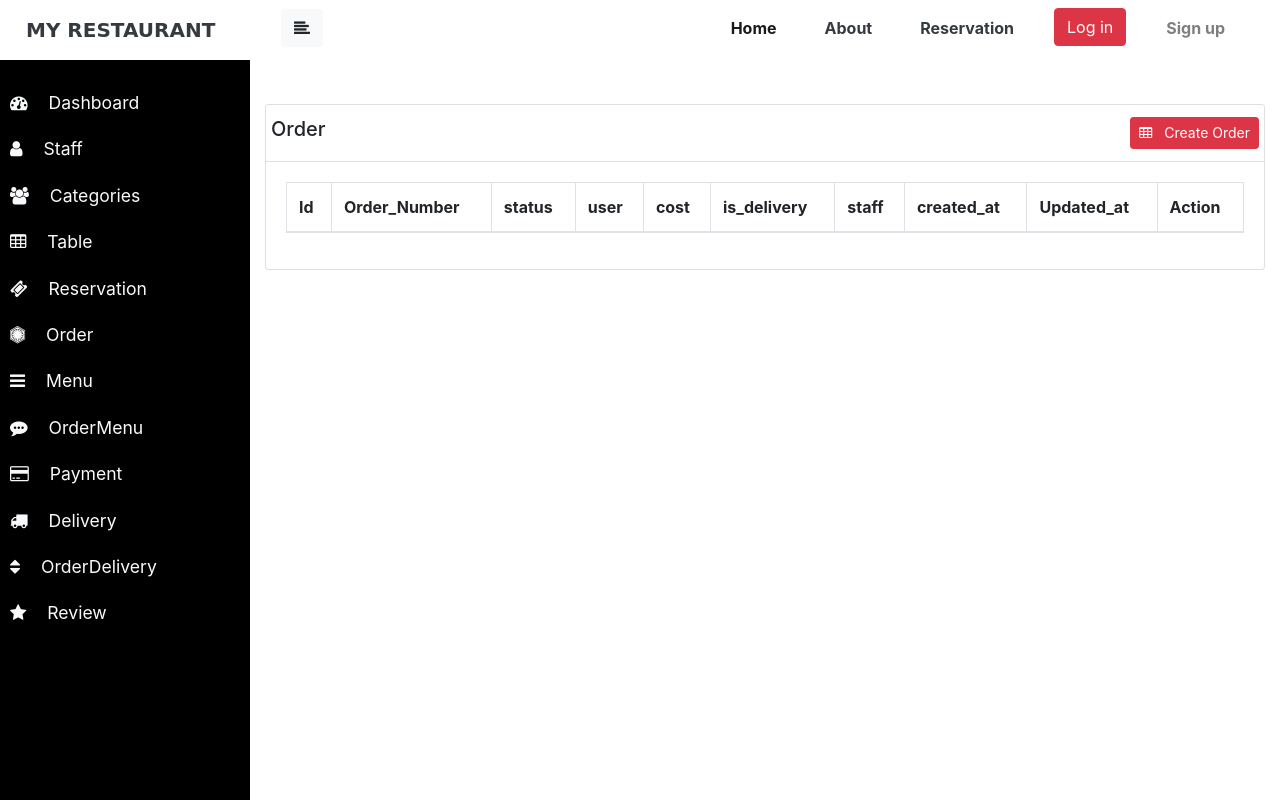
After one commit to Mwai-kiragu/Django-Restaurant-System, a Django app: page /staff/orders in a window 1280 px wide. The commit adds this page. Run offline with Django 3.2, Linux system fonts and the light colour scheme; data that the repository does not hold is empty; some libraries are stand-ins or nearby versions.

Commit message:
New Commits

```diff
--- /dev/null
+++ b/staff/templates/orders.html
@@ -0,0 +1,62 @@
+{% extends 'base_dashboard.html' %}
+
+{% load static %}
+
+{% block content %}
+
+    <div class="row justify-content-center">
+        <div class="col-lg-12 mt-5">
+            <div class="card">
+                <div class="card-header bg-white">
+                    <div class="row">
+                        <h5>Order</h5>
+                        <a href="{% url 'create.order' %}" class="btn btn-danger btn-sm ml-auto">
+                            <i class="fa fa-table mr-2" aria-hidden="true"></i>
+                            Create Order
+                        </a>
+                    </div>
+                </div>
+                <div class="card-body">
+                    <table class="table table-striped table-hover table-bordered">
+                        <thead>
+                            <tr>
+                                <th>Id</th>
+                                <th>Order_Number</th>
+                                <th>status</th>
+                                <th>user</th>
+                                <th>cost</th>
+                                <th>is_delivery</th>
+                                <th>staff</th>
+                                <th>created_at</th>
+                                <th>Updated_at</th>
+                                <th>Action</th>
+                            </tr>
+                        </thead>
+                        <tbody>
+                            {% for order in orders %}
+                                <tr>
+                                    <td>{{order.id}}</td>
+                                    <td>{{order.order_number}}</td>
+                                    <td>{{order.status}}</td>
+                                    <td>{{order.user}}</td>
+                                    <td>{{order.cost}}</td>
+                                    <td>{{order.is_delivery}}</td>
+                                    <td>{{order.staff}}</td>
+                                    <td>{{table.created_at}}</td>
+                                    <td>{{table.updated_at}}</td>
+                                    <td>
+                                        <a href="#" class="btn btn-dark btn-sm"><i class="fa fa-eye"></i></a>
+                                        <a href="#" class="btn btn-danger btn-sm"><i class="fa fa-trash"></i></a>
+                                    </td>
+                                </tr>
+                            {% endfor %}
+                        </tbody>
+                    </table>
+            </div>
+            </div>
+
+        </div>
+
+    </div>
+
+{% endblock content %}
--- a/staff/templates/sidebar.html
+++ b/staff/templates/sidebar.html
@@ -36,13 +36,13 @@
             </a>
         </li>
         <li>
-            <a href="#" class="text-light">
+            <a href="{% url 'orders' %}" class="text-light">
                 <i class="fa fa-first-order mr-3"></i>
                 Order
             </a>
         </li>
         <li>
-            <a href="#" class="text-light">
+            <a href="{% url 'menu' %}" class="text-light">
                 <i class="fa fa-bars mr-3"></i>
                 Menu
             </a>
--- a/staff/urls.py
+++ b/staff/urls.py
@@ -17,5 +17,9 @@ urlpatterns=[
     # path('category/update/<pk>', TableUpdate.as_view(), name="table.update"),
     path('reservations', ReservationList.as_view(), name="reservations"),
     path('reservation/create', CreateReservation.as_view(), name= 'create.reservation'),
+    path('orders', OrderList.as_view(), name="orders"),
+    path('order/create', CreateOrder.as_view(), name= 'create.order'),
+    path('menu', MenuList.as_view(), name = "menu"),
+    path('menu/creeate', CreateMenu.as_view(), name = 'create.menu'),
 
 ]
--- a/staff/views.py
+++ b/staff/views.py
@@ -124,3 +124,35 @@ class CreateReservation(CreateView):
         context = super().get_context_data(**kwargs)
         context["title"] = "Create Reservation"
         return context
+
+class OrderList(ListView):
+    model = Order
+    context_object_name = "orders"
+    template_name = "orders.html"
+
+class CreateOrder(CreateView):
+    model = Order
+    fields = ['order_number', 'status', 'user', 'cost', 'is_delivery', 'staff']
+    template_name = "board_form.html"
+    success_url = '/staff/orders'
+
+    def get_context_data(self, **kwargs):
+        context = super().get_context_data(**kwargs)
+        context["title"] = "Create Order"
+        return context
+
+class MenuList(ListView):
+    model = Menu
+    context_object_name = "menu_list"
+    template_name = "menu.html"
+
+class CreateMenu(CreateView):
+    model =  Menu
+    fields = ['food_type', 'category', 'item', 'quantity']
+    template_name = "board_form.html"
+    success_url = '/staff/menu'
+
+    def get_context_data(self, **kwargs):
+        context = super().get_context_data(**kwargs)
+        context["title"] = "Create Menu"
+        return context
```
Also changed, not shown: staff/templates/menu.html (added, +58 -0 lines).
